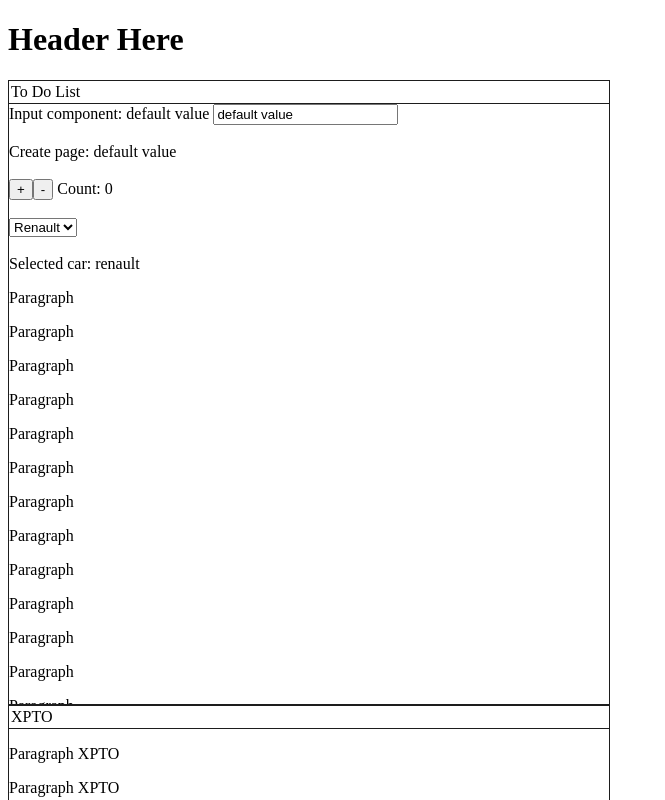
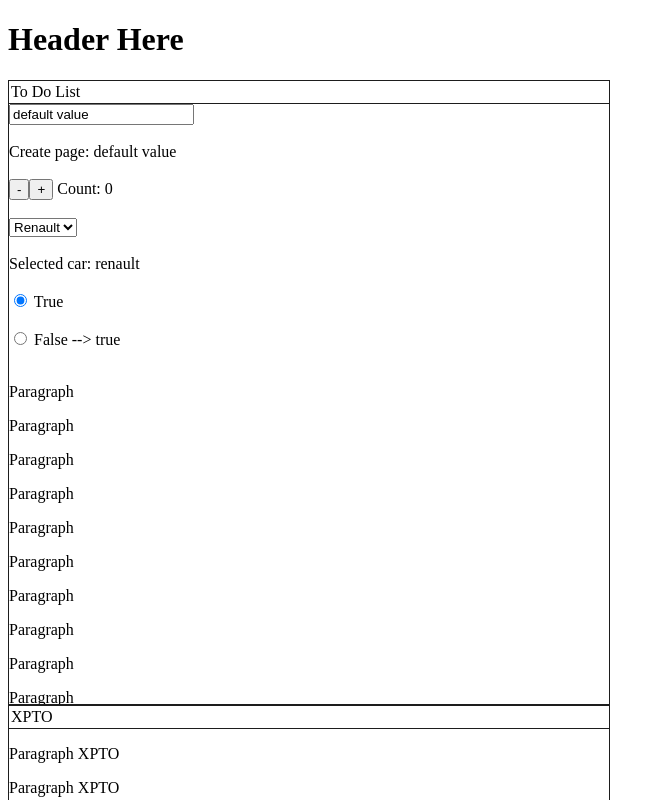
Before and after one commit to bornes/calve-project, an Angular app in the folder calve-app/: page /create in a window 1280 px wide. Shown: the top 800 px of the page, without its empty margins (0-665 px from the left). Built offline with nearby package versions, Linux system fonts and the light colour scheme.

Commit message:
added radio buttons

```diff
--- a/calve-app/src/app/components/input/input.component.html
+++ b/calve-app/src/app/components/input/input.component.html
@@ -1,6 +1,10 @@
-Input component: {{ inputValue }}
+<input
+    [attr.checked]="inputRadioValue === inputValue ? '' : null"
+    [id]="inputId"
+    [type]="inputType"
+    [attr.name]="inputName"
+    [value]="inputRadioValue"
+    [(ngModel)]="inputValue"
+    (ngModelChange)="onChange($event)" />
 
-<input
-    [type]="inputType"
-    [(ngModel)]="inputValue"
-    (ngModelChange)="inputValueChange.emit($event)">
+<label [for]="labelFor"> {{ inputLabel }} </label>
--- a/calve-app/src/app/components/input/input.component.ts
+++ b/calve-app/src/app/components/input/input.component.ts
@@ -1,4 +1,4 @@
-import { Component, EventEmitter, Input, OnChanges, Output } from '@angular/core';
+import { Component, EventEmitter, Input, Output } from '@angular/core';
 import { CommonModule } from '@angular/common';
 import { FormsModule } from '@angular/forms';
 
@@ -9,17 +9,32 @@ import { FormsModule } from '@angular/forms';
   templateUrl: './input.component.html',
   styleUrls: ['./input.component.scss'],
 })
-export class InputComponent implements OnChanges {
+export class InputComponent {
   @Input()
   inputValue!: string;
 
   @Input()
-  inputType!: 'text' | 'number';
+  inputType!: 'text' | 'number' | 'radio';
+
+  @Input()
+  inputName!: string;
+
+  @Input()
+  inputId!: string;
+
+  @Input()
+  inputLabel!: string;
+
+  @Input()
+  labelFor!: string;
+
+  @Input()
+  inputRadioValue!: string;
 
   @Output()
   inputValueChange = new EventEmitter<string>()
 
-  ngOnChanges(): void {
-    console.info('on changes', this.inputValue);
+  onChange(changedValue: string){
+    this.inputValueChange.emit(this.inputType === 'radio' ? this.inputRadioValue : changedValue);
   }
 }
--- a/calve-app/src/app/pages/create-to-do-component/create-to-do.component.html
+++ b/calve-app/src/app/pages/create-to-do-component/create-to-do.component.html
@@ -13,13 +13,13 @@
     <br>
 
     <app-button
-        [buttonLabel]="labelIncrement"
-        (buttonClicked)="increment()">
+        [buttonLabel]="labelDecrement"
+        (buttonClicked)="decrement()">
     </app-button>
 
     <app-button
-        [buttonLabel]="labelDecrement"
-        (buttonClicked)="decrement()">
+        [buttonLabel]="labelIncrement"
+        (buttonClicked)="increment()">
     </app-button>
 
     Count: {{ count }}
@@ -36,6 +36,37 @@
     <br>
 
     Selected car: {{ currentCar }}
+
+    <br>
+    <br>
+
+    <app-input
+        inputId="true"
+        inputType="radio"
+        inputName="booleanOption"
+        inputRadioValue="true"
+        inputLabel="True"
+        [(inputValue)]="inputRadioValue"
+        labelFor="true">
+    </app-input>
+
+    <br>
+    <br>
+
+    <app-input
+        inputId="false"
+        inputType="radio"
+        inputName="booleanOption"
+        inputRadioValue="false"
+        inputLabel="False"
+        [(inputValue)]="inputRadioValue"
+        labelFor="false">
+    </app-input>
+
+--> {{ inputRadioValue }}
+
+    <br>
+    <br>
 
     <div class="div">
         <p>Paragraph</p>
--- a/calve-app/src/app/pages/create-to-do-component/create-to-do.component.ts
+++ b/calve-app/src/app/pages/create-to-do-component/create-to-do.component.ts
@@ -17,6 +17,14 @@ export class CreateToDoComponent {
   title = "To Do List";
 
   inputValue = "default value";
+
+  inputName = "";
+
+  inputLabel = "";
+
+  inputRadioValue = "true";
+
+  labelFor = "";
 
   labelIncrement = "+";
 
@@ -46,6 +54,4 @@ export class CreateToDoComponent {
     this.count = this.count -1;
     // this.count -= 1;
   }
-
-
 }
```
